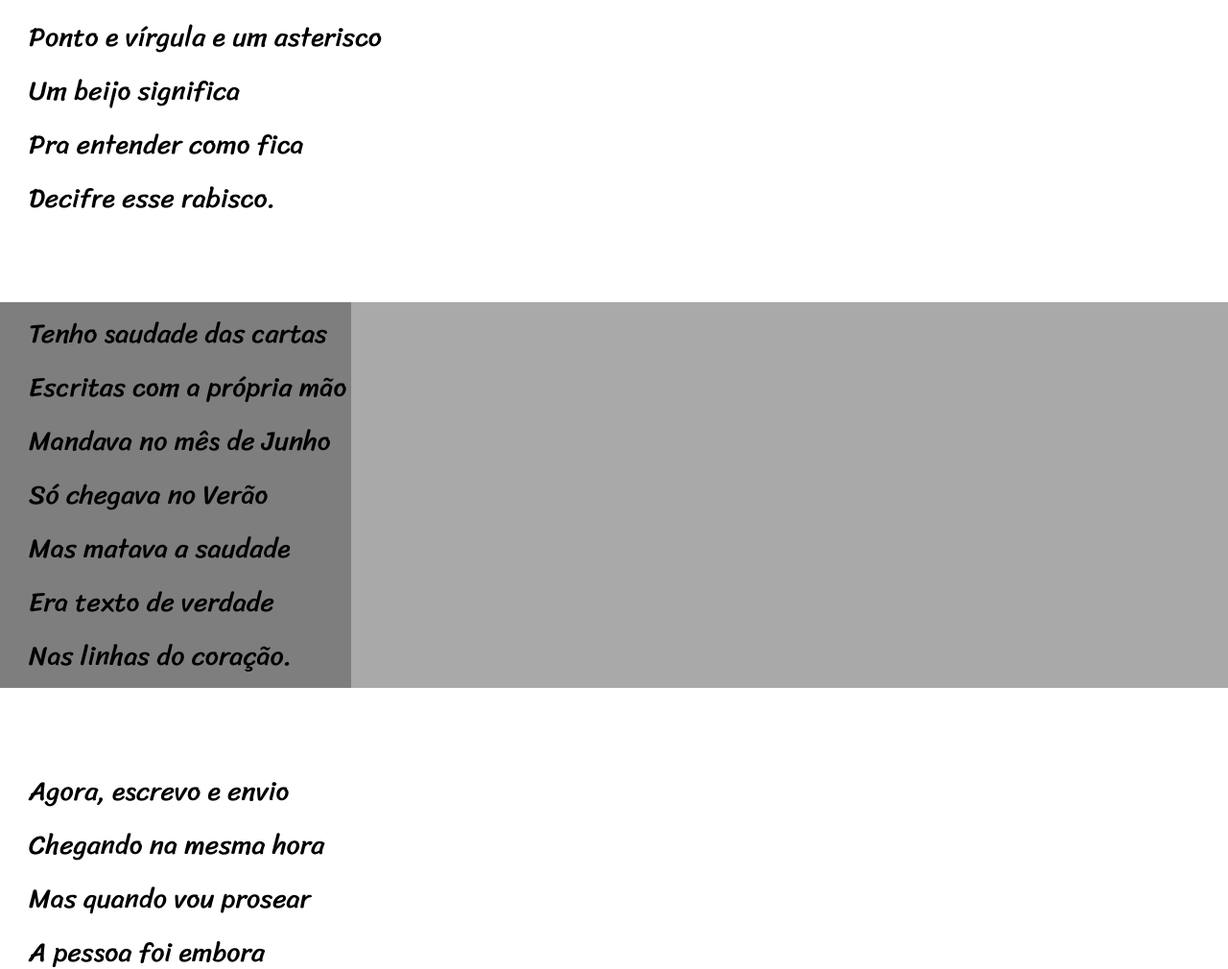
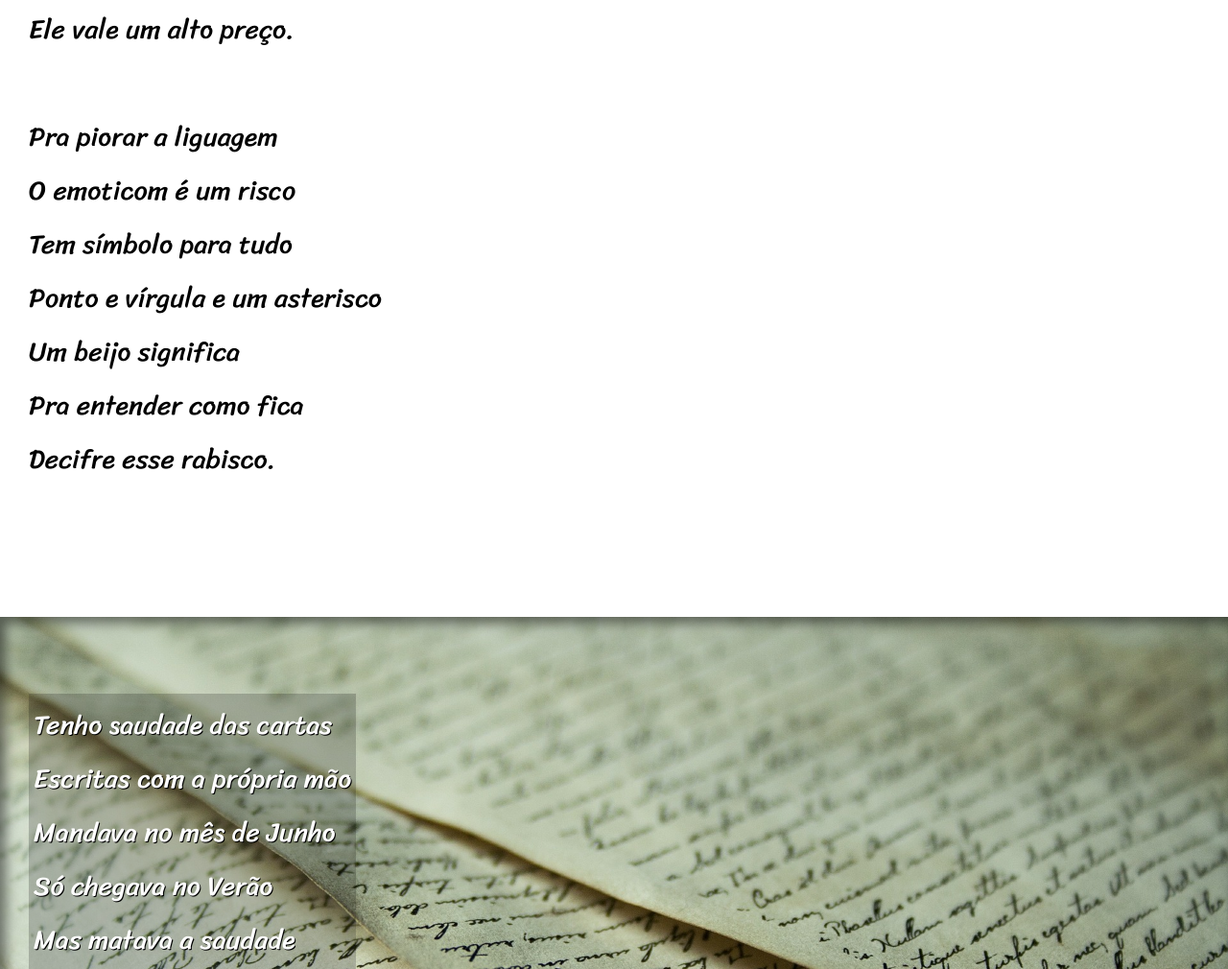
Before and after one commit to Jheff-conceicao/desafio-12, a plain HTML site: page index.html in a window 1280 px wide. Shown: the part 1790-2800 px from the top of the page at 96% size. Drawn offline with Linux system fonts and the light colour scheme.

Commit message:
desafio finalizado

```diff
--- a/index.html
+++ b/index.html
@@ -31,7 +31,7 @@
         </p>
     </section>
 
-    <section class="imagem">
+    <section class="imagem" id="img01">
         <p>
             Não é mais como era antes <br>
             É tudo abreviado <br>
@@ -67,7 +67,7 @@
 
     </section>
 
-    <section class="imagem">
+    <section class="imagem" id="img02">
         <p>
             Tenho saudade das cartas <br>
             Escritas com a própria mão <br>
--- a/style.css
+++ b/style.css
@@ -56,26 +56,46 @@ section {
     font-size: 3.5vh;
 }
 
+section > p{
+    padding-bottom: 2em;
+}
+
 section.normal {
     background-color: white;
     color: black;
 }
 
 
-section.imagemn {
-    background-color: rgb(51, 51, 51);
+section.imagem {
+    background-color: rgb(247, 1, 1);
     color: white;
+    box-shadow: inset 6px 6px 13px 0px rgba(0, 0, 0, 0.5);
+    background-size: cover;
+    background-attachment: fixed;
 
 
 }
 
-section.imagem {
+section.imagem > p {
     display: inline-block;
     padding: 5px;
-    background-color: rgba(0, 0, 0, 0.253);
-    padding-left: 30px;
-    line-height: 2em;
+    background-color: rgba(0, 0, 0, 0.199);
+   text-shadow: 1px 1px 0px black;
+
 }
+
+section#img01 {
+background-image: url('imagens/background001.jpg');
+background-position: right center;
+
+}
+
+section#img02 {
+background-image: url('imagens/background002.jpg');
+background-size: cover;
+background-position: right center;
+}
+
 footer {
     background-color: black;
     color: white;
```
